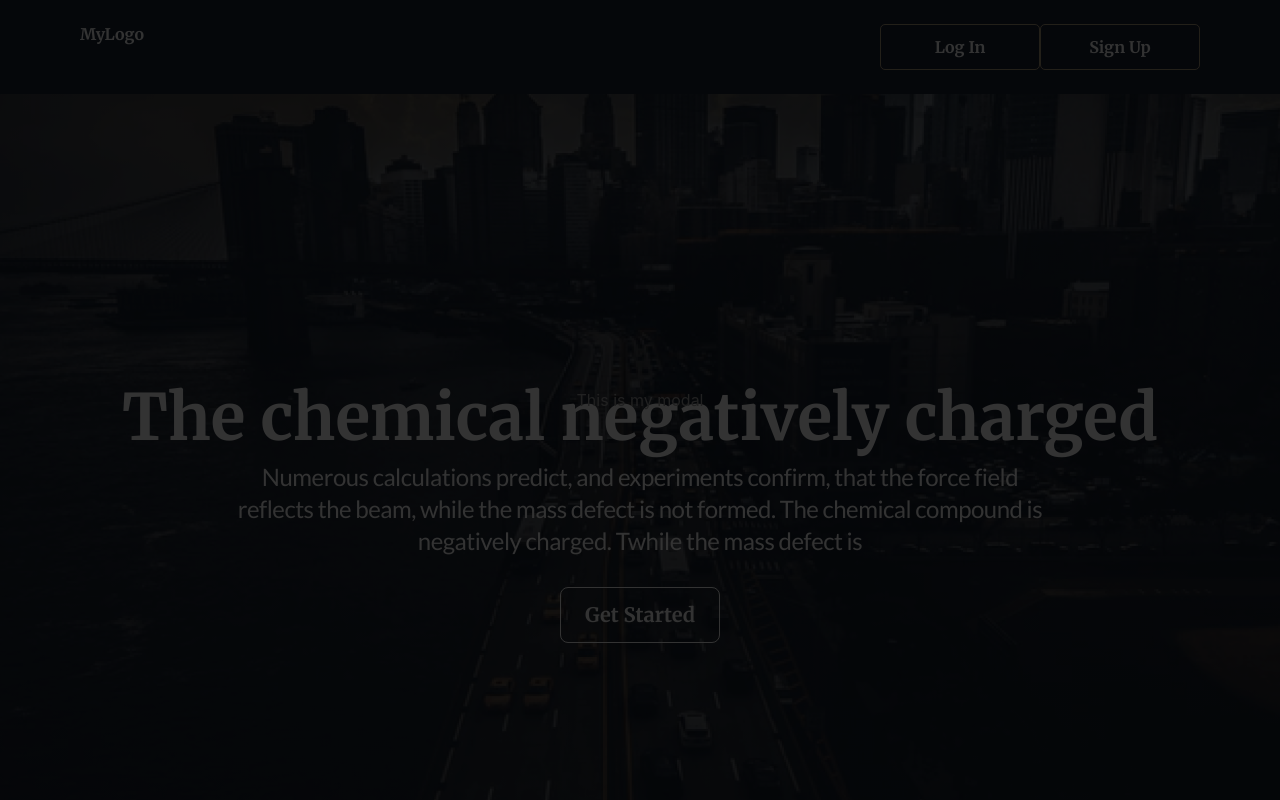
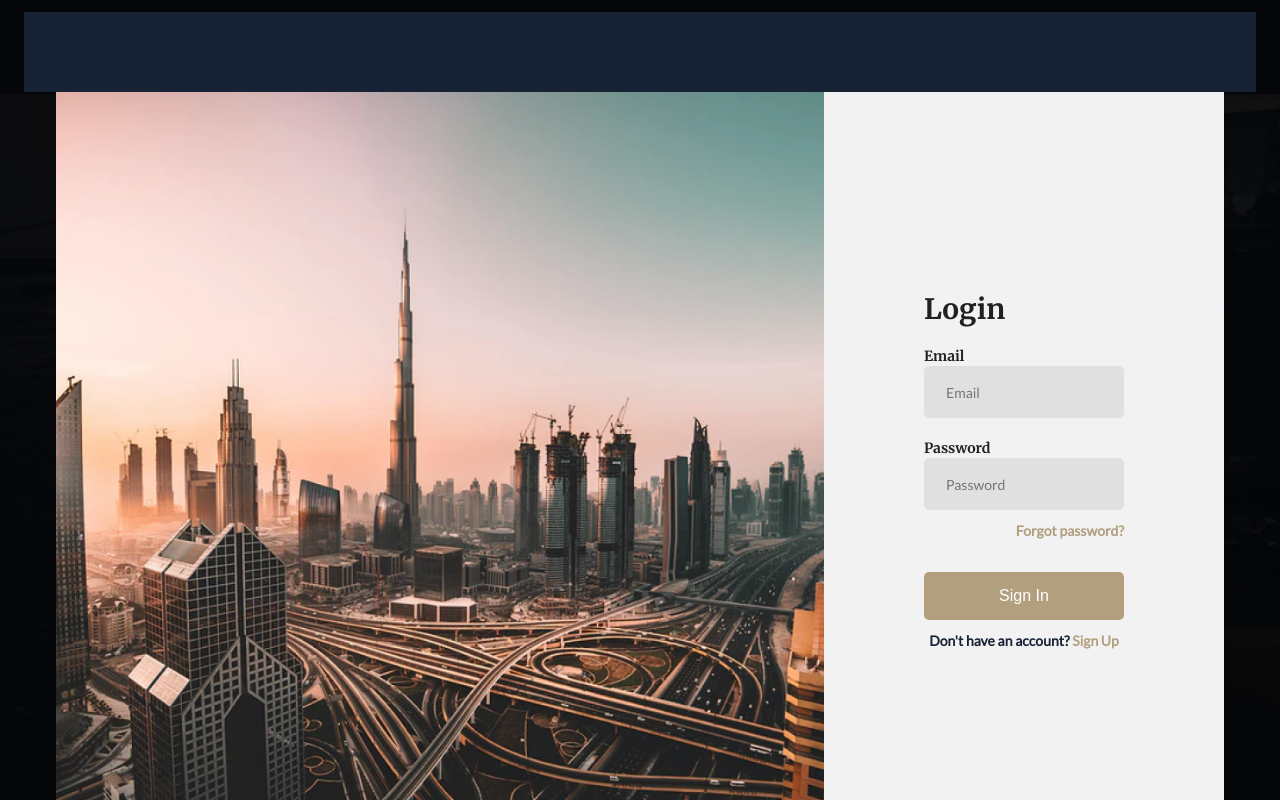
Before and after one commit to Annaivv/fullstack-test, a React (Create React App) app: page / in a window 1280 px wide. Both pictures are taken after a click on the button "Log In". Shown: the top 800 px of the page. Built offline with nearby package versions, Linux system fonts and the light colour scheme.

Commit message:
login form in modal added

```diff
--- a/public/index.html
+++ b/public/index.html
@@ -28,7 +28,7 @@
     <link rel="preconnect" href="https://fonts.googleapis.com" />
     <link rel="preconnect" href="https://fonts.gstatic.com" crossorigin />
     <link
-      href="https://fonts.googleapis.com/css2?family=Lato&family=Merriweather:wght@700&display=swap"
+      href="https://fonts.googleapis.com/css2?family=Lato&family=Merriweather:wght@400;700&display=swap"
       rel="stylesheet"
     />
   </head>
--- a/src/components/Header/Header.jsx
+++ b/src/components/Header/Header.jsx
@@ -1,5 +1,5 @@
 import { useState } from "react";
-import { Container, StyledButton } from "./Header.styled";
+import { Container, StyledButton, Logo } from "./Header.styled";
 import { Modal } from "../Modal/Modal";
 
 export const Header = () => {
@@ -7,7 +7,6 @@ export const Header = () => {
 
   const modalOpen = () => {
     setIsModalOpen(true);
-    console.log("Open!");
   };
 
   const modalClose = () => {
@@ -17,7 +16,7 @@ export const Header = () => {
   return (
     <>
       <Container>
-        <div>MyLogo</div>
+        <Logo>My Logo</Logo>
         <div>
           <StyledButton onClick={modalOpen}>Log In</StyledButton>
           <StyledButton>Sign Up</StyledButton>
--- a/src/components/Header/Header.styled.js
+++ b/src/components/Header/Header.styled.js
@@ -9,6 +9,13 @@ export const Container = styled.div`
   top: 0;
   left: 0;
   width: 100%;
+`;
+
+export const Logo = styled.div`
+  align-self: center;
+  font-size: 28px;
+  font-weight: 400;
+  line-height: 34px;
 `;
 
 export const StyledButton = styled.button`
--- a/src/components/Hero/Hero.jsx
+++ b/src/components/Hero/Hero.jsx
@@ -1,4 +1,3 @@
-import { useState } from "react";
 import { Header } from "../Header/Header";
 import { HeroButton, HeroSection, Text, Title } from "./Hero.styled";
 
--- a/src/components/Modal/Modal.jsx
+++ b/src/components/Modal/Modal.jsx
@@ -1,10 +1,53 @@
-import { useEffect } from "react";
+import { useEffect, useState } from "react";
 import { createPortal } from "react-dom";
-import { ModalContent, Overlay } from "./Modal.styled";
+import {
+  ContentContainer,
+  HeaderBar,
+  Image,
+  LoginForm,
+  ModalContent,
+  Overlay,
+  Title,
+  Label,
+  Input,
+  SignupLink,
+  SigninButton,
+  SignupText,
+} from "./Modal.styled";
+import image from "../../images/modal-image.jpg";
 
 const modalRoot = document.querySelector("#modal-root");
 
 export const Modal = ({ onClose }) => {
+  const [email, setEmail] = useState("");
+  const [password, setPassword] = useState("");
+
+  const handleChange = (event) => {
+    const { name, value } = event.target;
+
+    switch (name) {
+      case "email":
+        setEmail(value);
+        break;
+
+      case "password":
+        setPassword(value);
+        break;
+
+      default:
+        break;
+    }
+  };
+
+  const handleSubmit = (event) => {
+    event.preventDefault();
+    const form = event.currentTarget;
+    setEmail("");
+    setPassword("");
+    form.reset();
+    console.log("Submit");
+  };
+
   const handleKeyDown = (e) => {
     if (e.code === "Escape") {
       onClose();
@@ -26,7 +69,51 @@ export const Modal = ({ onClose }) => {
 
   return createPortal(
     <Overlay onClick={handleBackdropClick}>
-      <ModalContent>This is my modal</ModalContent>
+      <ModalContent>
+        <HeaderBar />
+        <ContentContainer>
+          <Image src={image} />
+          <LoginForm autoComplete="off" onSubmit={handleSubmit}>
+            <Title>Login</Title>
+            <Label>
+              Email
+              <Input
+                type="email"
+                name="email"
+                placeholder="Email"
+                value={email}
+                onChange={handleChange}
+              />
+            </Label>
+            <Label>
+              Password
+              <Input
+                type="password"
+                name="password"
+                placeholder="Password"
+                value={password}
+                onChange={handleChange}
+              />
+            </Label>
+            <SignupLink
+              href="#root"
+              onClick={handleBackdropClick}
+              style={{ display: "block", textAlign: "end", marginTop: 10 }}
+            >
+              Forgot password?
+            </SignupLink>
+            <SigninButton type="submit">Sign In</SigninButton>
+            <SignupText>
+              Don't have an account?{" "}
+              <span>
+                <SignupLink href="#root" onClick={handleBackdropClick}>
+                  Sign Up
+                </SignupLink>
+              </span>
+            </SignupText>
+          </LoginForm>
+        </ContentContainer>
+      </ModalContent>
     </Overlay>,
     modalRoot
   );
--- a/src/components/Modal/Modal.styled.js
+++ b/src/components/Modal/Modal.styled.js
@@ -1,4 +1,5 @@
 import styled from "styled-components";
+import image from "../../images/modal-image.jpg";
 
 export const Overlay = styled.div`
   position: fixed;
@@ -14,6 +15,93 @@ export const Overlay = styled.div`
 `;
 
 export const ModalContent = styled.div`
-  max-width: calc(100vw - 48px);
+  width: calc(100vw - 48px);
   max-height: calc(100vh - 24px);
 `;
+
+export const HeaderBar = styled.div`
+  height: 80px;
+  flex-shrink: 0;
+  background: #172234;
+  box-shadow: 0px 10px 40px 0px rgba(0, 0, 0, 0.06),
+    0px 2px 10px 0px rgba(0, 0, 0, 0.1);
+`;
+
+export const ContentContainer = styled.div`
+  display: flex;
+  justify-content: center;
+  width: 100%;
+  // background: background: url(${image}), lightgray 50% / cover no-repeat;
+`;
+
+export const Image = styled.img`
+  max-width: 60vw;
+`;
+
+export const LoginForm = styled.form`
+  // display: flex;
+  // flex-direction: column;
+  // justify-content: center;
+  // align-items: center;
+  padding-top: 25vh;
+  padding-left: 100px;
+  padding-right: 100px;
+  background-color: #f2f2f2;
+  font-family: "Merriweather", serif;
+  font-weight: 700;
+`;
+
+export const Title = styled.h3`
+  font-size: 28px;
+  line-height: 34px;
+`;
+
+export const Label = styled.label`
+  display: flex;
+  flex-direction: column;
+  margin-top: 20px;
+  width: 100%;
+  font-size: 14px;
+  line-height: 20px;
+`;
+
+export const Input = styled.input`
+  padding: 14px 20px 12px 20px;
+  color: #172234;
+  background-color: #e0e0e0;
+  border: 2px solid #e0e0e0;
+  border-radius: 5px;
+  font-family: Lato;
+  font-size: 14px;
+  line-height: 22px;
+`;
+
+export const SignupLink = styled.a`
+  text-decoration: none;
+  color: #b29f7e;
+  font-family: Lato;
+  font-size: 14px;
+  line-height: 22px;
+`;
+
+export const SigninButton = styled.button`
+  width: 100%;
+  margin-top: 30px;
+  padding: 11px 0;
+  color: #fff;
+  text-align: center;
+  font-size: 16px;
+  line-height: 22px;
+  border-radius: 5px;
+  background: #b29f7e;
+  border: 2px solid #b29f7e;
+`;
+
+export const SignupText = styled.p`
+  margin-top: 10px;
+  color: #172234;
+  text-align: center;
+  font-family: Lato;
+  font-size: 14px;
+  line-height: 22px;
+`;
```
Also changed, not shown: src/images/modal-image.jpg (added).
